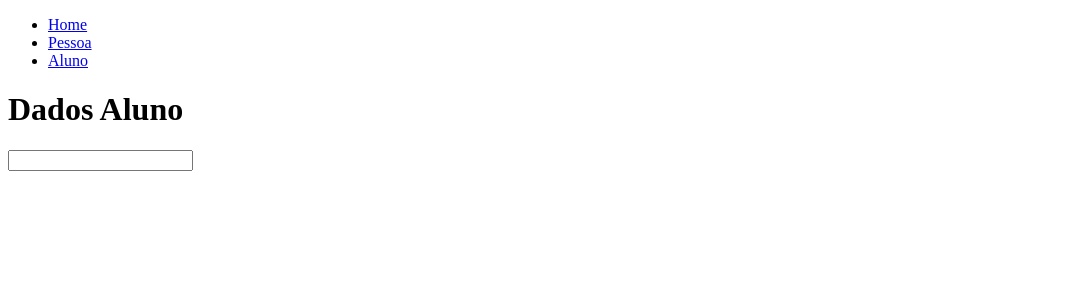
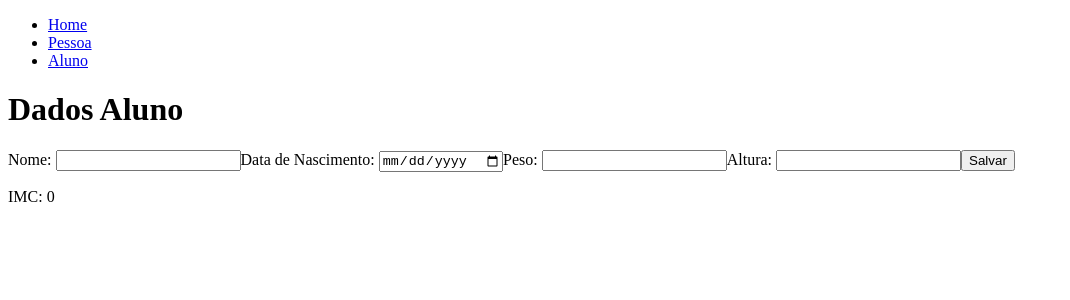
Before and after one commit to marciojmariano/curso-angular, an Angular app: page /aluno in a window 1280 px wide. Shown: the top 300 px of the page, without its empty margins (0-1070 px from the left). Built offline with nearby package versions, Linux system fonts and the light colour scheme.

Commit message:
Cadastro do aluno

```diff
--- a/src/app/pages/aluno/aluno.html
+++ b/src/app/pages/aluno/aluno.html
@@ -1,3 +1,13 @@
 <h1>Dados Aluno</h1>
-<label for="nomeAluno"></label>
-<input id="nomeAluno" type="text">
+<label for="nome">Nome: </label>
+<input id="nome" type="text">
+<label for="dataNascimento">Data de Nascimento: </label>
+<input id="dataNascimento" type="date">
+<label for="peso">Peso: </label>
+<input id="peso" type="text">
+<label for="altura">Altura: </label>
+<input id="altura" type="text">
+<button (click)="calcularIMC()">Salvar</button>
+@if(imc != undefined){
+<p>IMC: {{imc}}</p>
+}
--- a/src/app/pages/aluno/aluno.ts
+++ b/src/app/pages/aluno/aluno.ts
@@ -8,5 +8,14 @@ import { FormsModule } from '@angular/forms';
   styleUrl: './aluno.scss'
 })
 export class Aluno {
+  nome: string = ""
+  // dataNascimento: date = ""
+  peso: number = 0.0
+  altura: number = 0.0
+  imc: number = 0.0
 
+
+calcularIMC(): void{
+  this.imc = this.peso / (this.altura * this.altura)
 }
+}
--- a/src/app/pages/pessoa/pessoa.ts
+++ b/src/app/pages/pessoa/pessoa.ts
@@ -33,9 +33,6 @@ export class Pessoa {
     // let nomeCompleto: string = nome + " " + sobrenome;
     let nomeCompleto: string = this.nome + " " + this.sobrenome;
     this.nomeCompleto = nomeCompleto;
-
     this.anoNascimento = 2025 - this.idade
-
-
   }
 }
```
